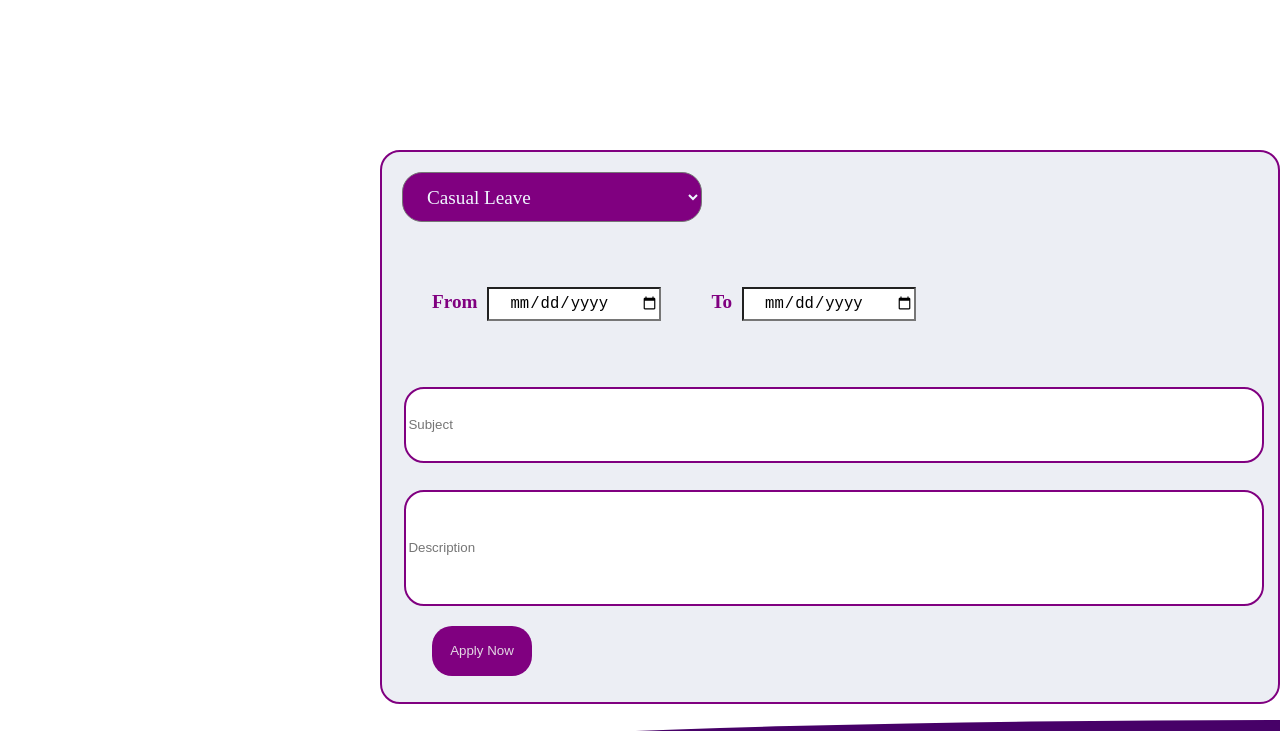
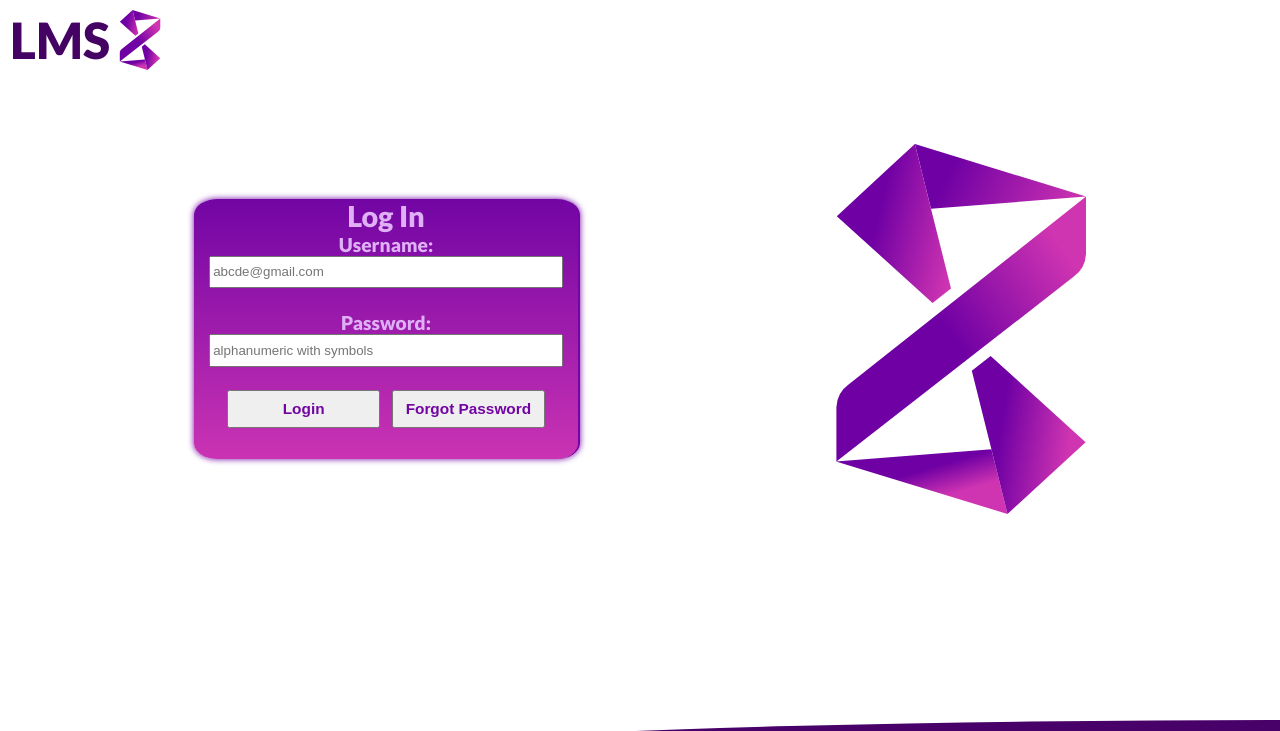
Before and after one commit to shubh045/learning-management-system, a React (Create React App) app in the folder Client/: page / in a window 1280 px wide. Shown: the top 731 px of the page. Built offline with nearby package versions, Linux system fonts and the light colour scheme.

Commit message:
changes done

```diff
--- a/Client/src/App.js
+++ b/Client/src/App.js
@@ -1,6 +1,6 @@
 import React from "react";
-import Logo from "./component/Logo";
-import Downcurve from "./component/Downcurve";
+// import Logo from "./component/Logo";
+// import Downcurve from "./component/Downcurve";
 import Apply from "./component/Applyleave/Apply";
 import Login from "./pages/Login";
 
@@ -10,7 +10,7 @@ function App() {
     <>
       {/* <Logo /> */}
       {/* <Downcurve /> */}
-<Apply/>
+{/* <Apply/> */}
 
   <Login/>
     </>
```
